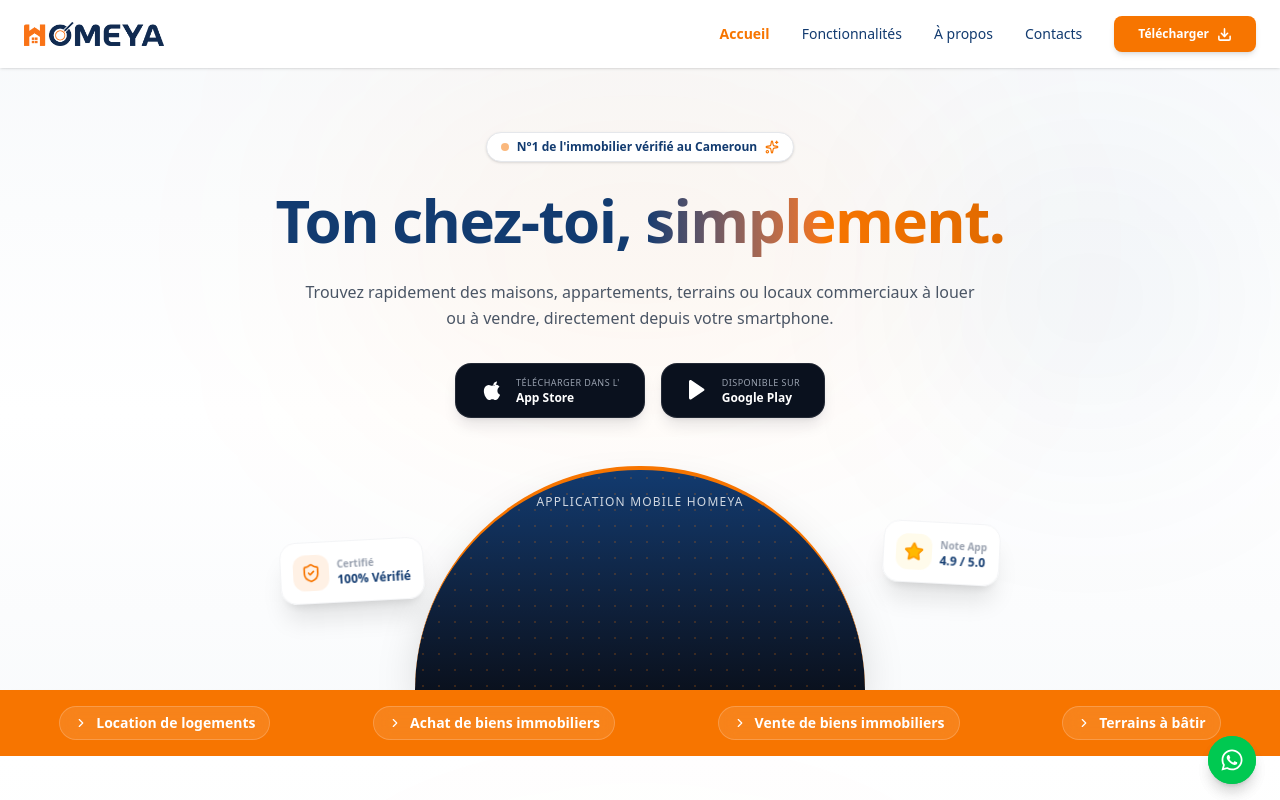
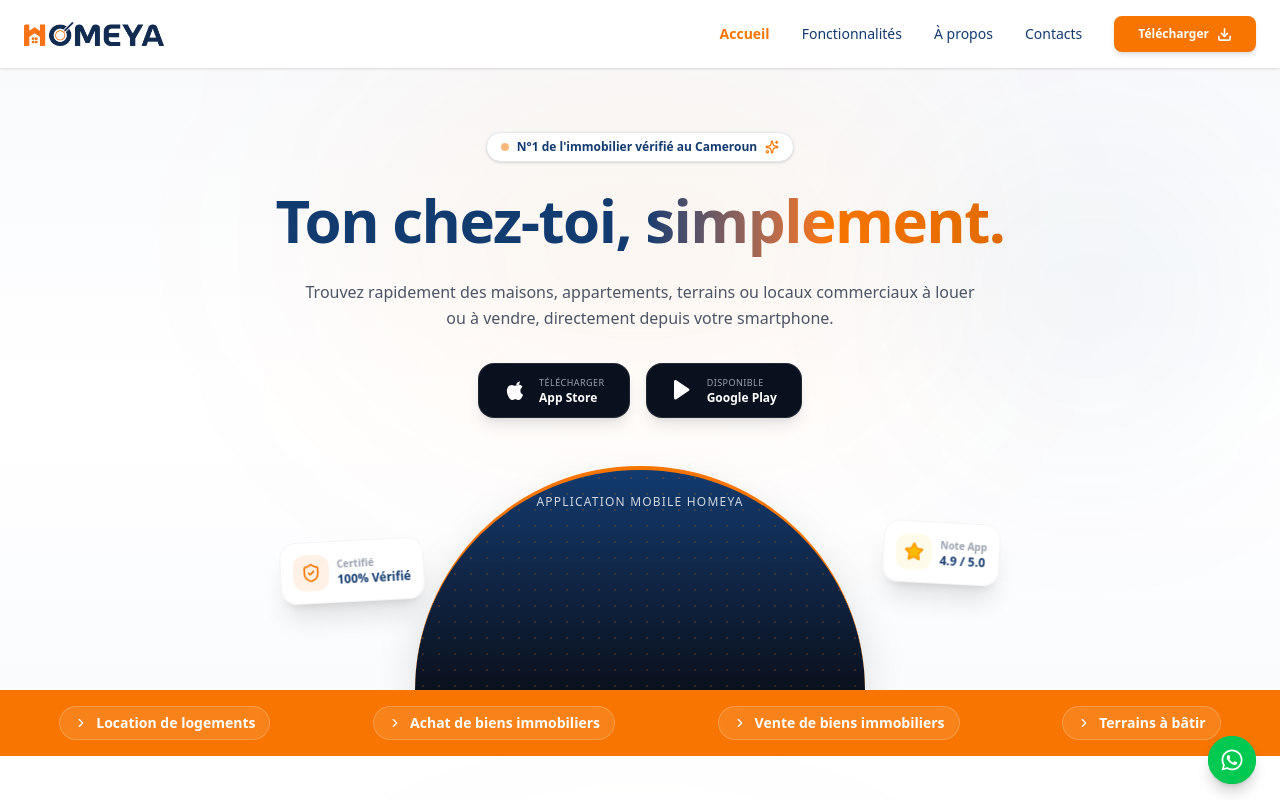
Before and after one commit to auriotmagoua/homeya_website, a Next.js app: page / in a window 1280 px wide. Shown: the top 800 px of the page. Built offline with nearby package versions, Linux system fonts and the light colour scheme.

Commit message:
new footer

```diff
--- a/app/components/sections/ContactForm.tsx
+++ b/app/components/sections/ContactForm.tsx
@@ -141,7 +141,7 @@
                       Téléphone
                     </p>
                     <p className="mt-1 text-sm font-semibold">
-                      +237 6XX XX XX XX
+                      +237 699 128 531 / 698 204 806
                     </p>
                   </div>
                 </a>
@@ -160,7 +160,7 @@
                       Email
                     </p>
                     <p className="mt-1 text-sm font-semibold">
-                      contact@homeya.cm
+                      contact@homeya.site
                     </p>
                   </div>
                 </a>
@@ -327,7 +327,7 @@
                       type="tel"
                       required
                       autoComplete="tel"
-                      placeholder="+237 6XX XX XX XX"
+                      placeholder="+237 699128531"
                       value={formData.phone}
                       onChange={handleChange}
                       className="h-12 w-full rounded-xl border border-gray-200 bg-gray-50/70 pl-11 pr-4 text-sm text-gray-800 outline-none transition-all duration-200 placeholder:text-gray-400 hover:border-gray-300 focus:border-[#F77500] focus:bg-white focus:ring-4 focus:ring-[#F77500]/10"
@@ -357,7 +357,7 @@
                       type="email"
                       required
                       autoComplete="email"
-                      placeholder="exemple@domaine.cm"
+                      placeholder="auriotmagoua@gmail.com"
                       value={formData.email}
                       onChange={handleChange}
                       className="h-12 w-full rounded-xl border border-gray-200 bg-gray-50/70 pl-11 pr-4 text-sm text-gray-800 outline-none transition-all duration-200 placeholder:text-gray-400 hover:border-gray-300 focus:border-[#F77500] focus:bg-white focus:ring-4 focus:ring-[#F77500]/10"
--- a/app/components/sections/Hero.tsx
+++ b/app/components/sections/Hero.tsx
@@ -66,7 +66,7 @@
 
             <div className="text-left">
               <div className="text-[9px] font-medium uppercase tracking-wider text-gray-400">
-                Télécharger dans l&apos;
+                Télécharger
               </div>
               <div className="text-xs font-bold leading-tight">
                 App Store
@@ -90,7 +90,7 @@
 
             <div className="text-left">
               <div className="text-[9px] font-medium uppercase tracking-wider text-gray-400">
-                Disponible sur
+                Disponible
               </div>
               <div className="text-xs font-bold leading-tight">
                 Google Play
--- a/package.json
+++ b/package.json
@@ -9,6 +9,7 @@
     "lint": "eslint"
   },
   "dependencies": {
+    "framer-motion": "^13.2.0",
     "lucide-react": "^1.43.0",
     "next": "16.2.5",
     "react": "19.2.4",
```
Also changed, not shown: next.config.ts (+7 -1 lines), 1 other file (tests, documents, lock files or other folders).
